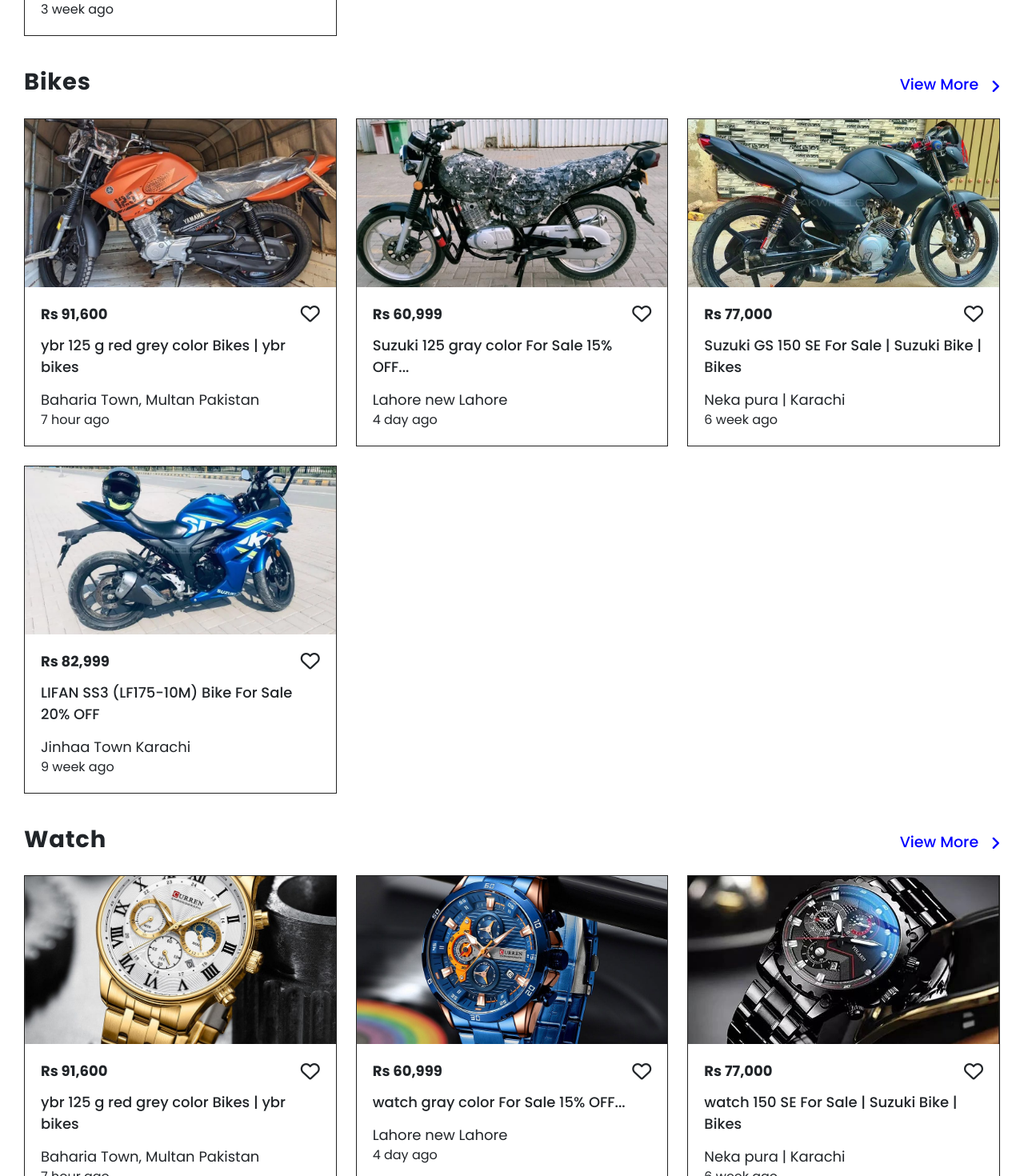
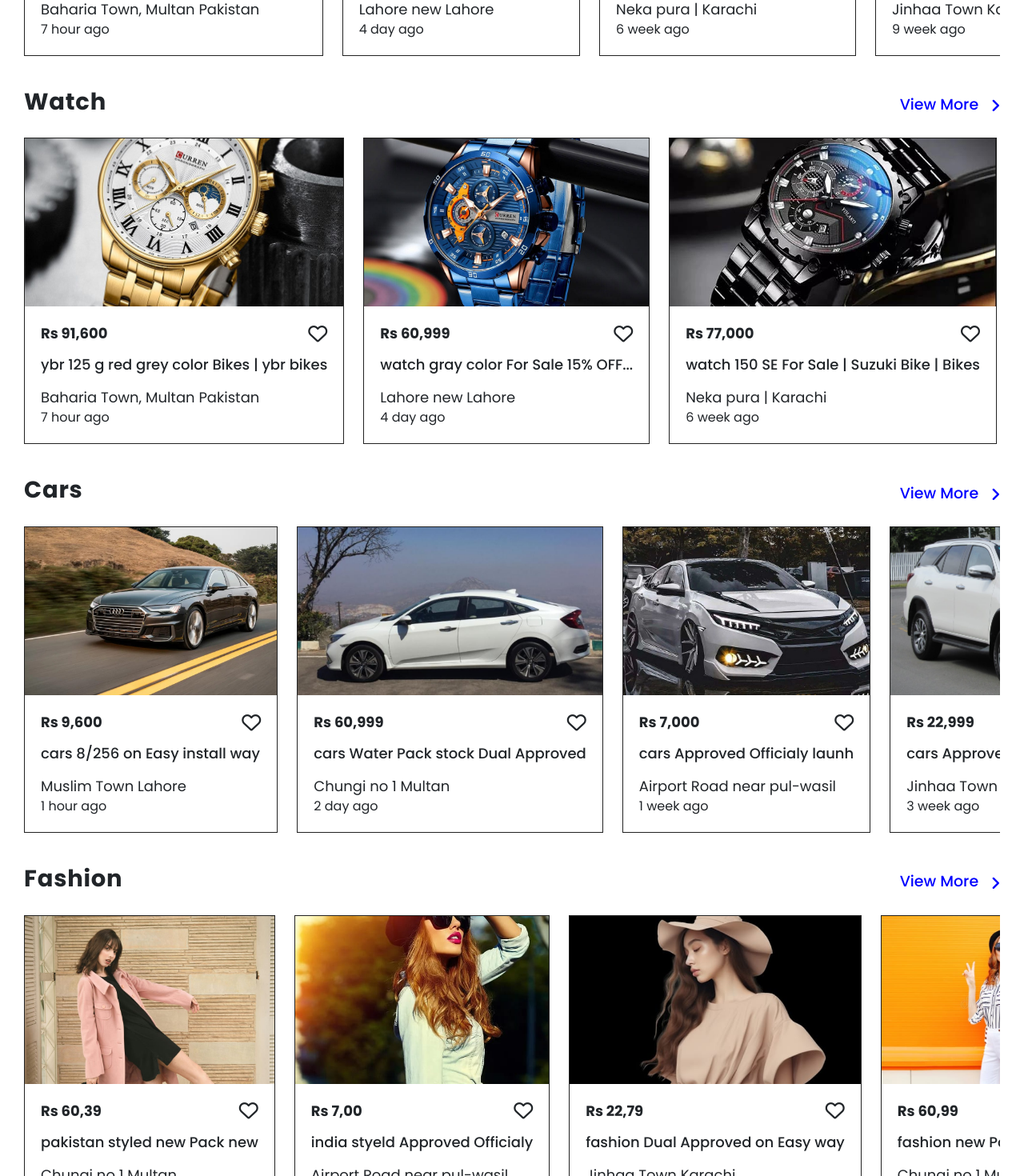
Before and after one commit to SyedSaad3110/again-try-olx-1, a React (Vite) app: page / in a window 1280 px wide. Shown: the part 1820-3290 px from the top of the page at 80% size. Built offline with nearby package versions, Linux system fonts and the light colour scheme.

Commit message:
second try olx

```diff
--- a/src/App.jsx
+++ b/src/App.jsx
@@ -34,10 +34,6 @@
         ),
       },
       {
-        path:"",
-        element:<Cards/>
-      },
-      {
         path:"/product/:productId",
         element:<Product/>
       },
--- a/src/Data.jsx
+++ b/src/Data.jsx
@@ -149,7 +149,7 @@
         {
             img : mobImg2,
            price : "Rs 60,999",
-           text : "iPhone 12 pro Water Pack stock Dual Approved",
+           text : "iPhone 12 pro Water Dual Approved",
            country : "Chungi no 1 Multan",
            time : "2 day ago",
            id:6,
@@ -168,7 +168,7 @@
         {
             img : mobImg4,
            price : "Rs 22,999",
-           text : "Vivo A/36 Dual Approved on Easy install",
+           text : "Vivo A/36  on Easy install",
            country : "Jinhaa Town Karachi",
            time : "3 week ago",
            id:8,
@@ -177,7 +177,7 @@
         {
            img : bikeImg1,
            price : "Rs 91,600",
-           text : "ybr 125 g red grey color Bikes | ybr bikes",
+           text : "ybr 125 g Bikes | ybr bikes",
            country : "Baharia Town, Multan Pakistan",
            time : "7 hour ago",
            id:1,
@@ -186,7 +186,7 @@
         {
             img : bikeImg2,
            price : "Rs 60,999",
-           text : "Suzuki 125 gray color For Sale 15% OFF...",
+           text : "Suzuki 125  For Sale 15% OFF",
            country : "Lahore new Lahore ",
            time : "4 day ago",
            id:2,
@@ -195,7 +195,7 @@
         {
             img : bikeImg3,
            price : "Rs 77,000",
-           text : "Suzuki GS 150 SE For Sale | Suzuki Bike | Bikes",
+           text : "Suzuki GS 150 Sale | Suzuki Bike",
            country : "Neka pura | Karachi",
            time : "6 week ago",
            id:3,
@@ -205,7 +205,7 @@
         {
             img : bikeImg4,
            price : "Rs 82,999",
-           text : "LIFAN SS3 (LF175-10M) Bike For Sale 20% OFF",
+           text : "LIFAN SS3  Bike For Sale 20% OFF",
            country : "Jinhaa Town Karachi",
            time : "9 week ago",
            id:4,
@@ -241,7 +241,7 @@
          {
              img : watchImg4,
             price : "Rs 82,999",
-            text : "LIFAN SS3 (LF175-10M) watch For Sale 20% OFF",
+            text : "LIFA SS3 (L1-0M) watch For Sale",
             country : "Jinhaa Town Karachi",
             time : "9 week ago",
             id:12,
@@ -250,7 +250,7 @@
          {
              img : carImg1,
              price : "Rs 9,600",
-             text : "cars 8/256 on Easy install",
+             text : "cars 8/256 on Easy install way",
              country : "Muslim Town Lahore",
              time : "1 hour ago",
              id:13,
@@ -268,7 +268,7 @@
           {
               img : carImg3,
              price : "Rs 7,000",
-             text : "cars Approved Officialy",
+             text : "cars Approved Officialy launh",
              country : "Airport Road near pul-wasil",
              time : "1 week ago",
              id:15,
@@ -287,7 +287,7 @@
           {
             img : fashionImg1,
            price : "Rs 60,39",
-           text : "pakistan styled new  Pack stock Dual Approved",
+           text : "pakistan styled new  Pack new",
            country : "Chungi no 1 Multan",
            time : "2 day ago",
            id:17,
@@ -306,7 +306,7 @@
         {
             img : fashionImg3,
            price : "Rs 22,79",
-           text : "fashion ha bhai Dual Approved on Easy install",
+           text : "fashion  Dual Approved on Easy way",
            country : "Jinhaa Town Karachi",
            time : "3 week ago",
            id:19,
@@ -315,7 +315,7 @@
         {
             img : fashionImg4,
            price : "Rs 60,99",
-           text : "fashion new styled Pack stock Dual Approved",
+           text : "fashion new Pack stock Dual ",
            country : "Chungi no 1 Multan",
            time : "2 day ago",
            id:20,
@@ -324,7 +324,7 @@
         {
             img : animalImg1,
            price : "Rs 70,000",
-           text : "supered animal Approved Officialy",
+           text : "supered animal Approved ha",
            country : "Airport Road near pul-wasil",
            time : "1 week ago",
            id:21,
@@ -334,7 +334,7 @@
         {
             img : animalImg2,
            price : "Rs 22,999",
-           text : "animals Dual Approved on Easy way",
+           text : "animals Dual Approved on every",
            country : "Jinhaa Town Karachi",
            time : "3 week ago",
            id:22,
@@ -343,7 +343,7 @@
           {
         img : animalImg3,
        price : "Rs 60,999",
-       text : "new trend animal stock Dual Approved",
+       text : "new trend animal stock ",
        country : "Chungi no 1 Multan",
        time : "2 day ago",
        id:23,
--- a/src/components/Cards.jsx
+++ b/src/components/Cards.jsx
@@ -1,6 +1,6 @@
 import React, { useContext } from 'react'
 import styled from 'styled-components'
-import { NavLink, useParams } from 'react-router-dom'
+import { NavLink } from 'react-router-dom'
 import { Context } from '../Context'
 import Items from './Items';
 // import { allData } from '../AllData';
@@ -66,15 +66,19 @@
     color:blue;
 }
 .cards_container{
-  display: grid;
-  grid-template-columns: repeat(auto-fit, minmax(18rem, 1fr));
+  display: flex;
+  overflow-x: auto;
+  /* grid-template-columns: repeat(auto-fit, minmax(18rem, 1fr)); */
   gap:1.5rem;
   padding:20px 0;
+  scroll-snap-type: x mandatory;
 }
   .cards_container .box{
     text-align:center;
     border: 1px solid #222 ;
     padding: 0px;
+    flex: 0 0 auto; /* Prevent cards from shrinking */
+    scroll-snap-align: start;
   }
 .images img {
     width:100%;
@@ -129,14 +133,14 @@
    padding-right:20px;
    padding-bottom:20px;
 }
-@media(max-width:500px){
+/* @media(max-width:500px){
     .cards_container{
   display: grid;
   grid-template-columns: repeat(auto-fit, minmax(14rem, 1fr));
   gap:1.1rem;
   padding:16px 0;
 }
-}
+} */
 
 
 
--- a/src/components/Footer.jsx
+++ b/src/components/Footer.jsx
@@ -162,6 +162,8 @@
   width:100%;
   height:194px;
   display:flex;
+  overflow-x: auto;
+  scroll-snap-type: x mandatory;
   align-items:center;
   justify-content:space-between;
   background-color: #f1e6e6;
@@ -275,5 +277,10 @@
    white-space: nowrap;
 }
 }
+@media(max-width:510px){
+  .footer_container{
+     padding: 12px 32px 0px 0px;
+}
+}
 
 `
--- a/src/components/InnerCards.jsx
+++ b/src/components/InnerCards.jsx
@@ -48,8 +48,6 @@
                <p>{country}</p>
                </div>
             </div>
-
-
         </div>
 
 
@@ -132,8 +130,6 @@
         </div>
        </div>
 
-
-
     </div>
 
     </InnerCardSection>
@@ -149,17 +145,18 @@
   gap:10px;
   max-width:1000px;
   margin-top: 110px;
-
 }
 .inner_cards{
 background-color: black;
 display:flex;
 align-items:center;
 justify-content: center;
+width:100%;
 }
 .inner_cards_container,.thrd_container,.four_container{
   border:2px solid #222;
   padding:14px 13px;
+  width:100%;
 }
 .inner_cards img{
   height:550px;
@@ -353,6 +350,30 @@
 .location_context p {
   margin-top: 14px;
 }
+@media(max-width:1515px){
+  .left_container{
+    display: none;
+  }
+  .inner_cards img{
+  height:500px;
+}
+}
+@media(max-width:1315px){
+  .inner_cards img{
+  height:400px;
+}
+}
+@media(max-width:1015px){
+  .inner_cards img{
+  height:300px;
+}
+}
+@media(max-width:915px){
+  .inner_cards img{
+  height:250px;
+
+}
+}
 
 
 
--- a/src/components/Main.jsx
+++ b/src/components/Main.jsx
@@ -43,10 +43,6 @@
   align-items:center;
   gap:35px;
   padding:18px 26px 10px 10px;
-  /* margin-top:26px; */
-  /* padding-top:18px;
-  padding-right:10px;
-  padding-left:10px; */
 
 }
 .content{
--- a/src/components/Navbar.jsx
+++ b/src/components/Navbar.jsx
@@ -436,5 +436,11 @@
         display:none;
         border:none;
     }
+
+    }
+    @media(max-width:930px){
+      .sec_container{
+         gap:10px;
+      }
     }
     `
--- a/src/components/ProductDisplay.jsx
+++ b/src/components/ProductDisplay.jsx
@@ -1,6 +1,5 @@
 import React from 'react'
 import styled from 'styled-components'
-import Product from './Product'
 import { NavLink } from 'react-router-dom'
 
 function ProductDisplay({id , img , country , price , text ,time, cate}) {
@@ -44,4 +43,15 @@
     width:400px;
     height:300px;
 }
+@media(max-width:604px) {
+  .card-container{
+    display: none;
+  }
+  .card-box{
+    border: none;
+  }
+}
+/* .card-box{
+  width:100%;
+} */
 `
--- a/src/components/ProductDisplayTop.css
+++ b/src/components/ProductDisplayTop.css
@@ -4,11 +4,19 @@
     justify-content: center;
     position: relative;
     top: 180px;
+    width:100%;
+}
+.banner img{
+    width:100%;
 }
 .main-container{
     position: relative;
     top: 180px;
     padding: 35px;
+    width: 100%;
+}
+.left-container{
+    width: 100%;
 }
 .details{
     display: flex;
@@ -43,9 +51,6 @@
     gap: 24px ;
     padding-bottom: 180px;
 }
-.card-box{
-    padding: 0px 18px;
-}
 .contact-details{
     display: flex;
     gap:28px;
@@ -71,7 +76,9 @@
     gap: 18px;
     border: 2px solid rgb(145, 145, 145);
     border-radius: 3px;
-    width:1040px;
+    max-width:1040px;
+    /* width:100%; */
+
 }
 .card-container{
     display:flex;
--- a/src/components/ProductDisplayTop.jsx
+++ b/src/components/ProductDisplayTop.jsx
@@ -1,6 +1,7 @@
 import React from 'react';
 import './ProductDisplayTop.css'
 import ProductDisplay from './ProductDisplay';
+import { NavLink } from 'react-router-dom';
 
 function ProductDisplayTop() {
   return (
@@ -10,7 +11,7 @@
     </div>
     <div className="main-container">
         <div className="left-container">
-            <div className="name">Home</div>
+            <NavLink to="" style={{textDecoration:"none"}}><div className="name">Home</div></NavLink>
             <div className="details">
                 <h5>Mobiles in Pakistan</h5>
                 <p>10,000+ ads</p>
```
Also changed, not shown: 1 other file (tests, documents, lock files or other folders).
